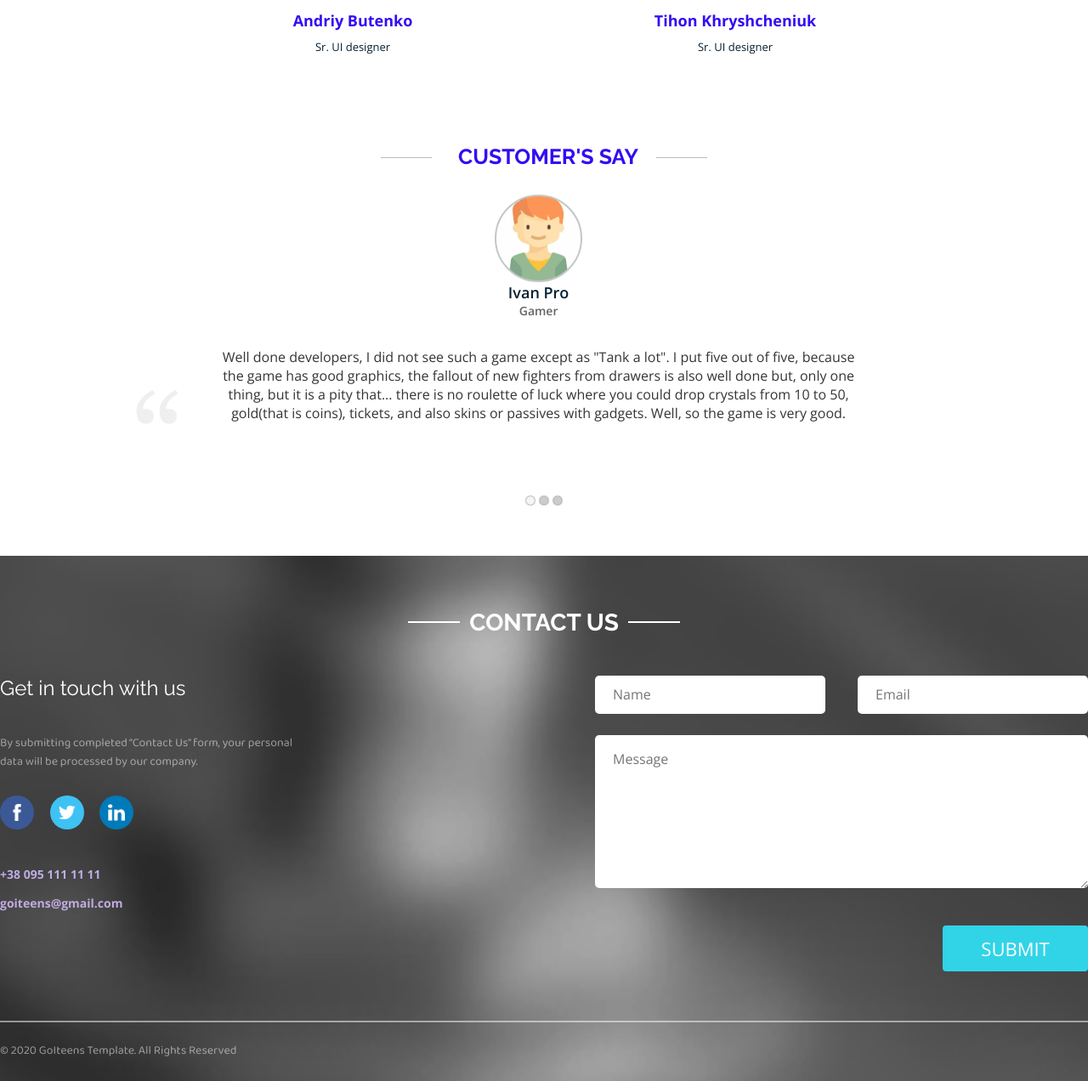
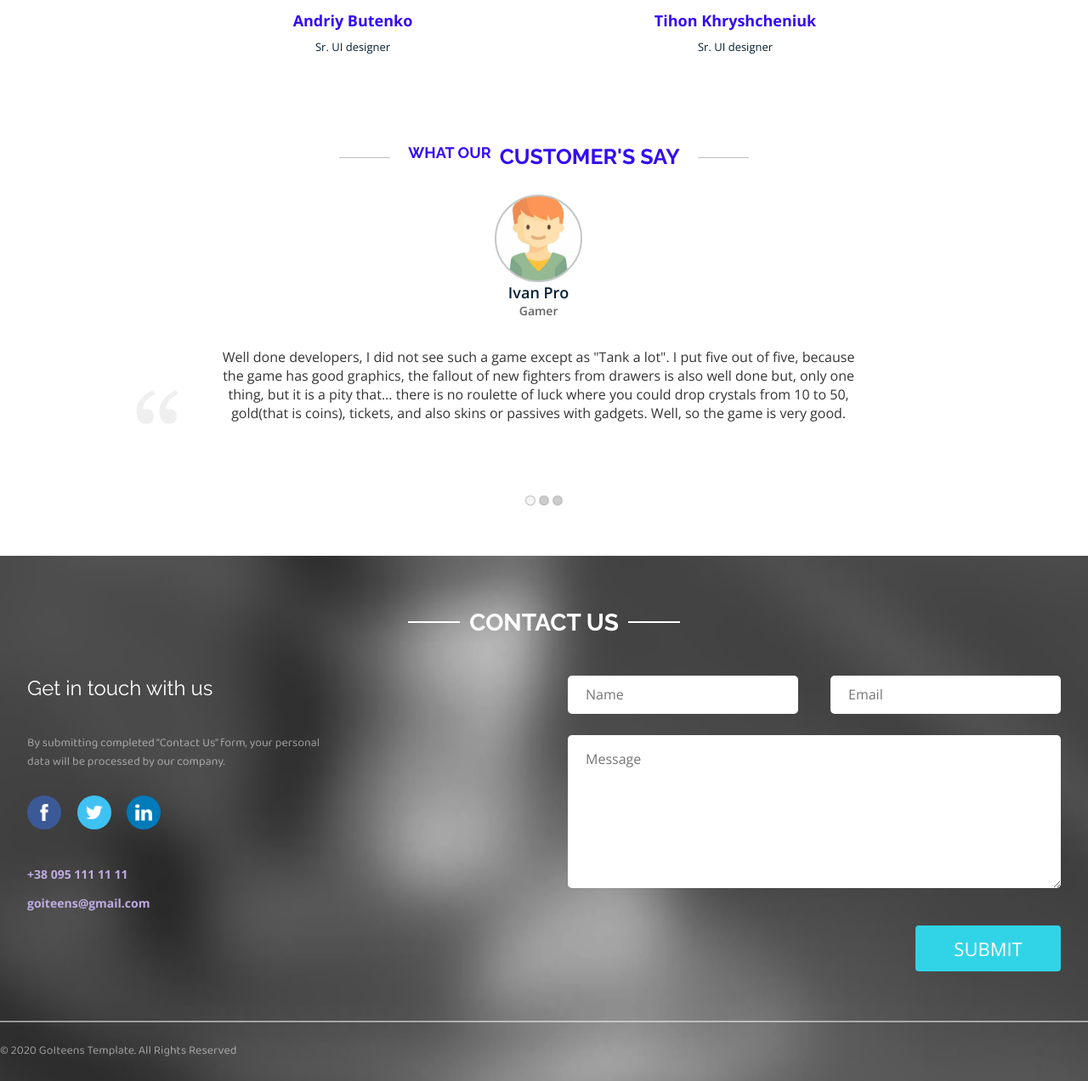
Before and after one commit to AlexDev707/Homework, a plain HTML site: page FinalProject/index.html in a window 1280 px wide. Shown: the part 3150-4422 px from the top of the page at 85% size. Drawn offline with nearby package versions, Linux system fonts and the light colour scheme.

Commit message:
added FinalProject

```diff
--- a/FinalProject/css/section_5.css
+++ b/FinalProject/css/section_5.css
@@ -17,9 +17,10 @@
 .feedback__title--wrapper {
   display: block;
   text-align: center;
+  font-size: 18px;
 }
 
-.feedback__title--wrapper:before {
+ .feedback__title--wrapper:before {
   content: "";
   display: inline-block;
   width: 60px;
--- a/FinalProject/css/section_6.css
+++ b/FinalProject/css/section_6.css
@@ -225,6 +225,11 @@
  }
 
  @media screen and (min-width: 1200px) {
+
+     .contact {
+        padding: 0 32px;
+     }
+
      .contact__without-title {
          display: flex;
          flex-direction: row-reverse;
--- a/FinalProject/index.html
+++ b/FinalProject/index.html
@@ -392,7 +392,7 @@
         <section class="contact" id="contact">
           <h2 class="contact__title">Contact Us</h2>
           <div class="contact__without-title">
-          <form action="#" method="POST" class="contact__form">
+          <form action="#" method="GET" class="contact__form">
 
              <div class="contact__form-twoinput">
 
@@ -402,7 +402,7 @@
 
             </div>
 
-            <textarea name="message"id="message" placeholder="Message" class="contact__form-textarea" cols="30" rows="10"></textarea>
+            <textarea name="message"id="message" placeholder="Message" class="contact__form-textarea" cols="30" rows="10" required></textarea>
 
             <input type="submit" value="submit" class="contact__form-send" id="submit_id"/>
 
```
